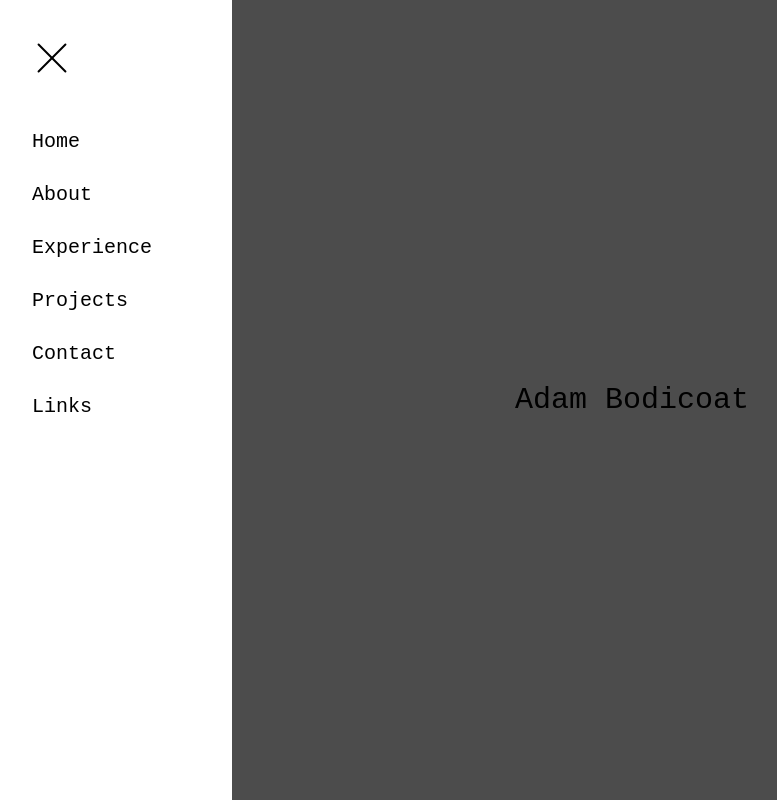
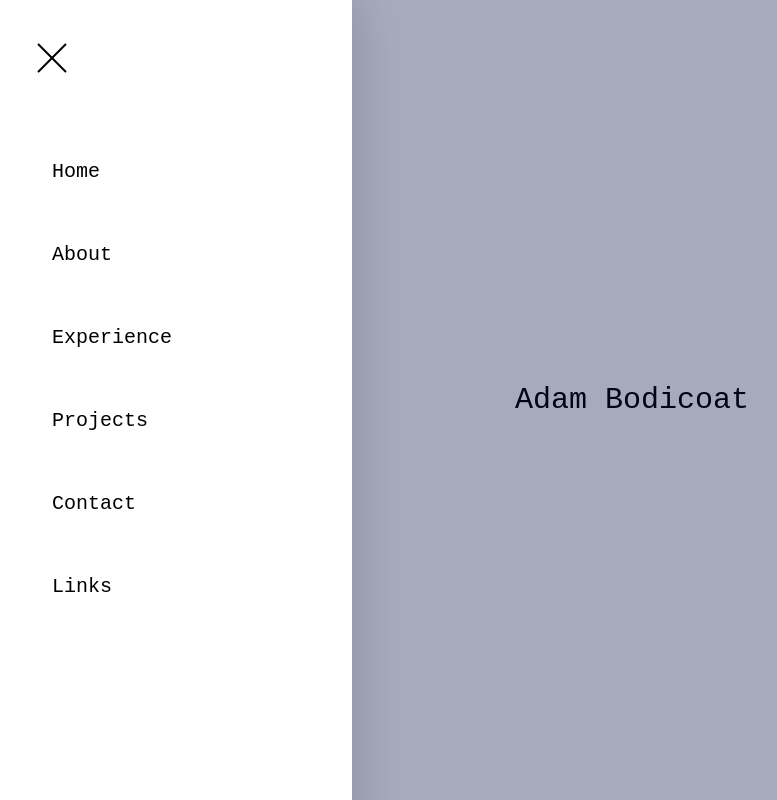
Before and after one commit to adxmb/personal_website, a React (Create React App) app: page / in a window 1280 px wide. Both pictures are taken after a click on the element 60 px from the left and 63 px from the top of the page. Shown: the whole page, without its empty margins (8-785 px from the left). Built offline with nearby package versions, Linux system fonts and the light colour scheme.

Commit message:
Refactor: making slides on home page more modular
Using the same pages map for the menu items and the home page slides to be able to add items easily to the site

```diff
--- a/src/Home.jsx
+++ b/src/Home.jsx
@@ -66,8 +66,7 @@ export default function Home() {
     }
   };
 
-  const items = [
-    { name: "Home", link: "/" },
+  const pages = [
     { name: "About", link: "/about" },
     { name: "Experience", link: "/experience" },
     { name: "Projects", link: "/projects" },
@@ -79,7 +78,7 @@ export default function Home() {
     <div className="container">
       <div className="menu">
         <MenuItems
-          items={items}
+          items={pages}
           isVisible={isMenuVisible}
           onMouseEnter={handleMouseEnter}
         />
@@ -126,34 +125,19 @@ export default function Home() {
             </a>
           </div>
         </SwiperSlide>
-        <SwiperSlide className="swiper-slide">
-          <div loading="lazy">
-            <a href="/experience" className="hover-off">
-              Skills and Experience
-            </a>
-          </div>
-        </SwiperSlide>
-        <SwiperSlide className="swiper-slide">
-          <div loading="lazy">
-            <a href="/projects" className="hover-off">
-              Projects
-            </a>
-          </div>
-        </SwiperSlide>
-        <SwiperSlide className="swiper-slide">
-          <div loading="lazy">
-            <a href="/contact" className="hover-off">
-              Contact
-            </a>
-          </div>
-        </SwiperSlide>
-        <SwiperSlide className="swiper-slide">
-          <div loading="lazy">
-            <a href="/" className="hover-off">
-              Links
-            </a>
-          </div>
-        </SwiperSlide>
+        {pages.map((item) => (
+          <SwiperSlide className="swiper-slide">
+            <div loading="lazy">
+              <a
+                href={item.link}
+                className="hover-off"
+                onMouseEnter={handleMouseEnter}
+              >
+                {item.name}
+              </a>
+            </div>
+          </SwiperSlide>
+        ))}
       </Swiper>
     </div>
   );
--- a/src/MenuItems.jsx
+++ b/src/MenuItems.jsx
@@ -3,6 +3,9 @@ import React from "react";
 const MenuItems = ({ items, isVisible, onMouseEnter }) => {
   return (
     <div className={`menu-items ${isVisible ? "visible" : ""}`}>
+      <a className="menu-item" href="/" onMouseEnter={onMouseEnter}>
+        Home
+      </a>
       {items.map((item, index) => (
         <a
           key={index}
--- a/src/styles.css
+++ b/src/styles.css
@@ -94,7 +94,7 @@ body.no-scroll {
 }
 
 .cross:hover .bar:nth-of-type(1) {
-  transform: translateY(12px) rotate(-35deg);
+  transform: translateY(12px) rotate(-45deg);
 }
 
 .cross:hover .bar:nth-of-type(2) {
@@ -102,7 +102,7 @@ body.no-scroll {
 }
 
 .cross:hover .bar:nth-of-type(3) {
-  transform: translateY(-12px) rotate(35deg);
+  transform: translateY(-12px) rotate(45deg);
 }
 
 /* menu items */
@@ -110,7 +110,7 @@ body.no-scroll {
   position: fixed;
   top: 0;
   left: 0;
-  width: 240px;
+  width: 360px;
   height: 100%;
   background-color: #fff;
   padding-top: 100px;
@@ -119,16 +119,18 @@ body.no-scroll {
   transition: transform 0.5s cubic-bezier(0.25, 1, 0.5, 1);
   display: flex;
   flex-direction: column;
+  box-shadow: none;
   align-items: flex-start;
 }
 
 .menu-items.visible {
   transform: translateX(0);
+  box-shadow: 0 0 50px rgba(2, 18, 57, 0.199);
 }
 
 .menu-item {
-  margin-top: 30px;
-  margin-left: 40px;
+  margin-top: 60px;
+  margin-left: 60px;
   font-size: 20px;
   text-decoration: none;
   color: #000;
@@ -177,7 +179,7 @@ body.no-scroll {
   left: 0;
   width: 100vw;
   height: 100vh;
-  background: rgba(0, 0, 0, 0.7);
+  background: rgba(0, 17, 61, 0.349);
   z-index: 100;
   pointer-events: none;
   opacity: 0;
```
